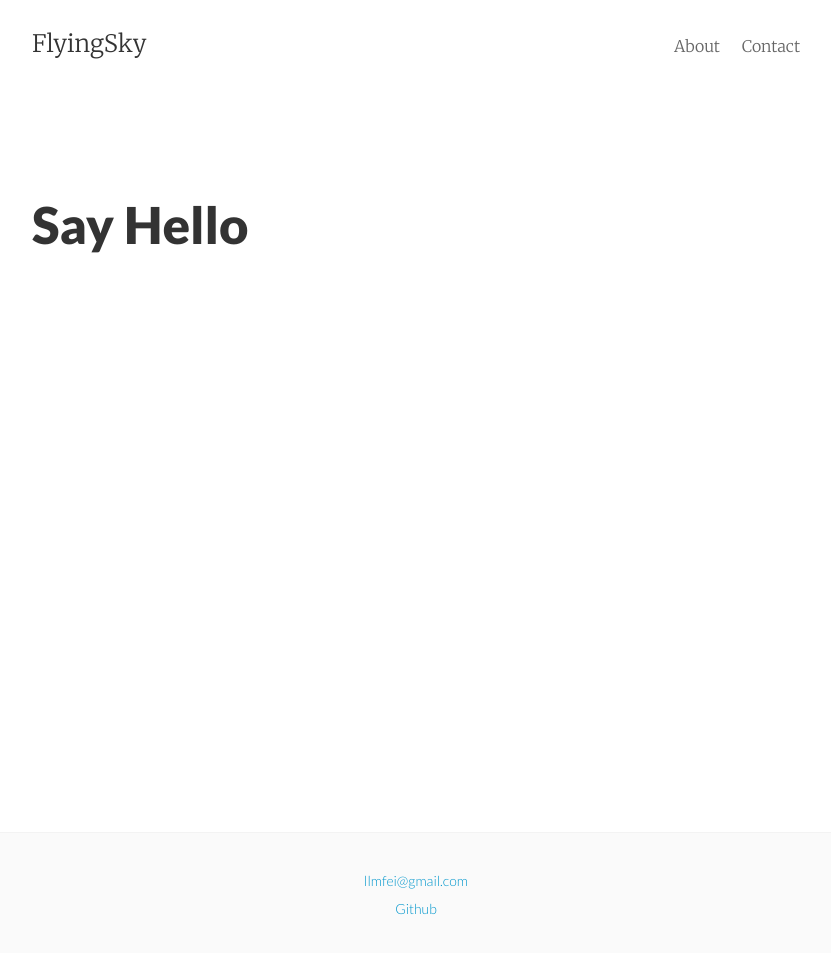
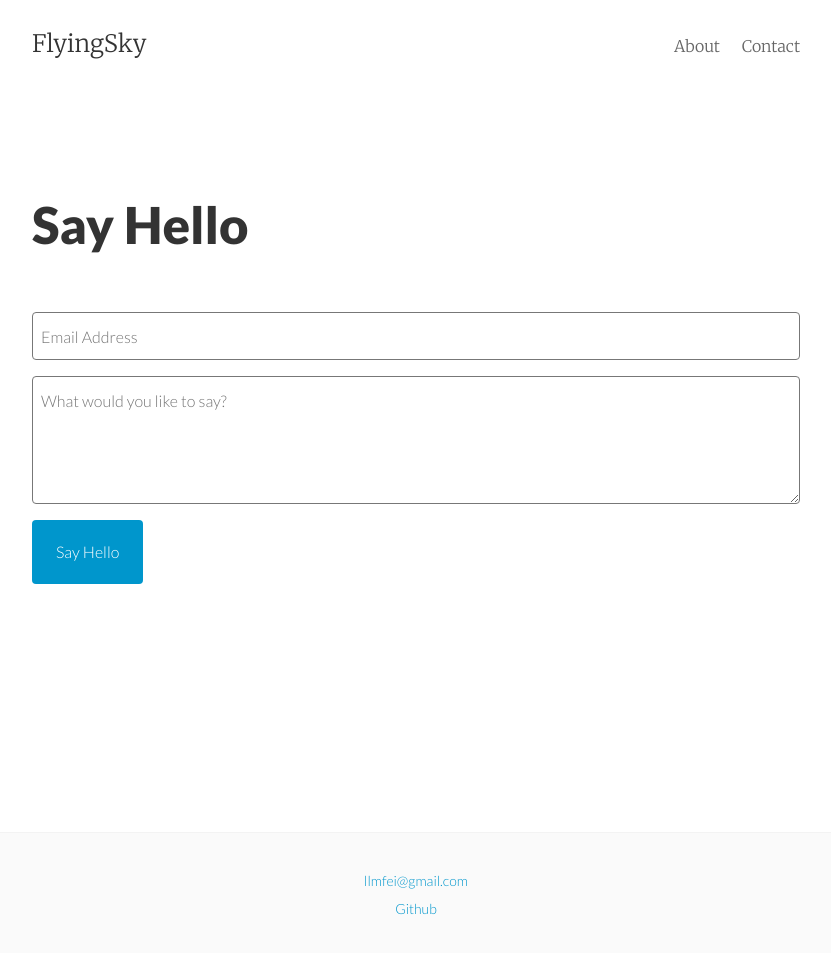
Before and after one commit to flyingsky/flyingsky.github.io, a Jekyll site: the page built from contact.html, in a window 1280 px wide. Shown: the whole page, without its empty margins (224-1055 px from the left). Built offline with Jekyll 4.4.1, drawn with Linux system fonts in a browser that asks for light colours.

Commit message:
add new form contact

```diff
--- a/contact.html
+++ b/contact.html
@@ -5,21 +5,11 @@ permalink: /contact/
 ---
 
 <div class="py2">
-  <!--<form action="https://forms.brace.io/{{ site.email }}" method="POST" class="form-stacked form-light">-->
-    <!--<input type="text" name="email" class="input mobile-block" placeholder="Email Address">-->
-    <!--<textarea type="text" name="content" class="input mobile-block" rows="5" placeholder="What would you like to say?"></textarea>-->
-    <!--<input type="submit" class="button button-blue button-big mobile-block" value="Say Hello">-->
-  <!--</form>-->
-
-  <!-- Do not change the code! -->
-  <a id="foxyform_embed_link_705235" href="http://www.foxyform.com/" style="width:0;height:0"></a>
-  <script type="text/javascript">
-    (function(d, t){
-      var g = d.createElement(t),
-          s = d.getElementsByTagName(t)[0];
-      g.src = "http://www.foxyform.com/js.php?id=705235&sec_hash=e7d58697e4e&width=100%";
-      s.parentNode.insertBefore(g, s);
-    }(document, "script"));
-  </script>
-  <!-- Do not change the code! -->
+  <form action="http://formtoemail.com/user_forms.php" method="POST" class="form-stacked form-light">
+    <input type="hidden" name="user_id" value="HT32XKKM9ZU2E0GO3O8K">
+    <input type="hidden" name="form_id" value="1">
+    <input type="text" name="email" class="input mobile-block" placeholder="Email Address">
+    <textarea type="text" name="content" class="input mobile-block" rows="5" placeholder="What would you like to say?"></textarea>
+    <input type="submit" class="button button-blue button-big mobile-block" value="Say Hello">
+  </form>
 </div>
```
Also changed, not shown: README.md.
